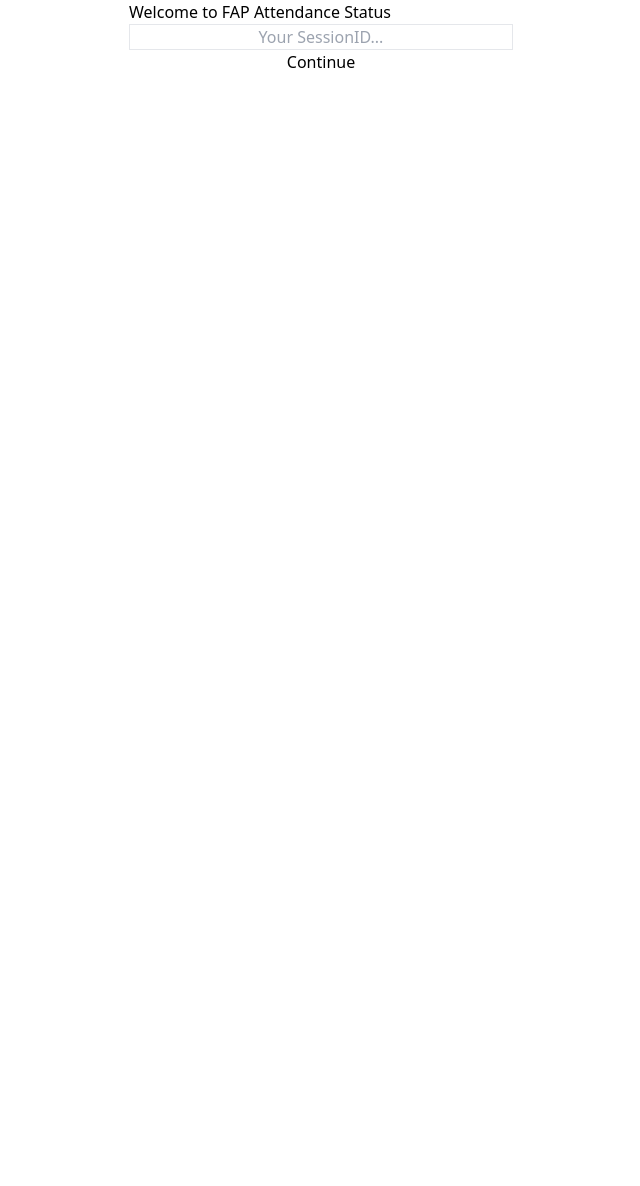
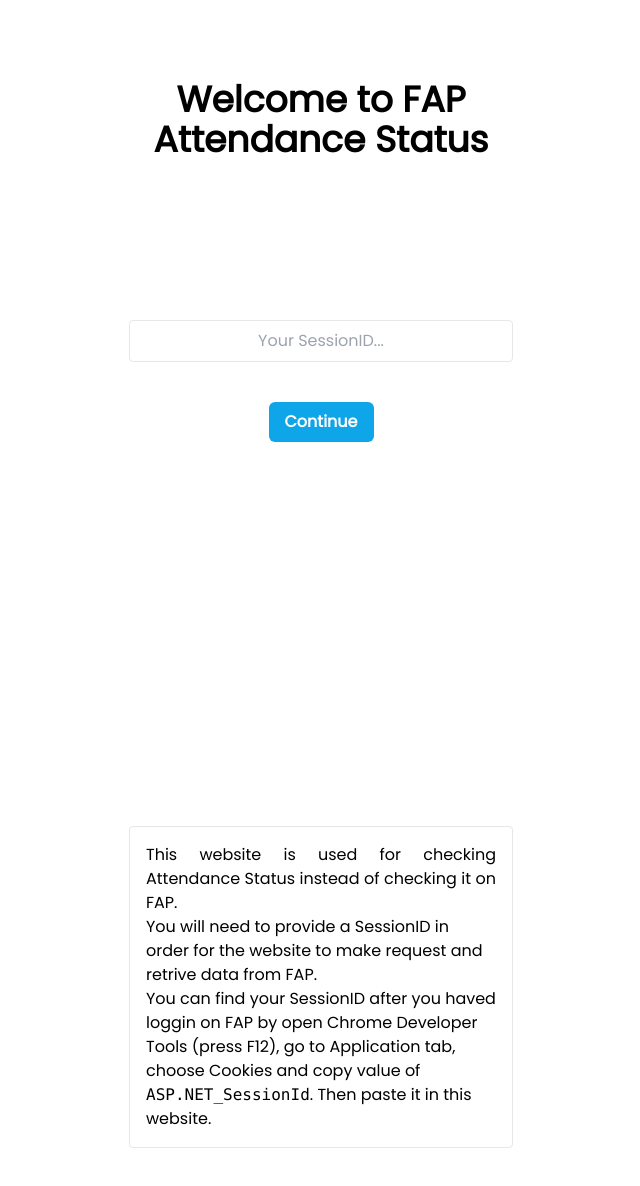
Before and after one commit to Kunniii/fap_attendance_status, a Vue app: page / in a window 1280 px wide. Shown: the whole page, without its empty margins (319-959 px from the left). Before the commit the page ends 800 px from the top, so only its background shows below. Built offline with nearby package versions, Linux system fonts and the light colour scheme.

Commit message:
version OK

```diff
--- a/src/App.vue
+++ b/src/App.vue
@@ -1,12 +1,13 @@
 <script setup>
-import Dashboard from "./views/dashboard.vue";
-import Login from "./views/login.vue";
+import Dashboard from "./views/Dashboard.vue";
+import Login from "./views/Login.vue";
 
 const sid = localStorage.getItem("sid");
 </script>
 
 <template>
-  <div class="w-96 mx-auto">
-    <Login />
+  <div class="mx-auto">
+    <Login v-if="!sid" />
+    <Dashboard v-else />
   </div>
 </template>
--- /dev/null
+++ b/src/components/Card.vue
@@ -0,0 +1,54 @@
+<script setup>
+const props = defineProps({
+  course: Object,
+});
+
+let report;
+
+function analyzeReport(report) {
+  let total = report.length;
+  let avaiablePercent = 0.2;
+  let availableAbsents = Math.floor(avaiablePercent * total);
+
+  let absents = 0;
+  for (let slot of report) {
+    if (slot["Attedance status"] == "Absent") {
+      absents++;
+    }
+  }
+  let absentPercent = Math.round((absents / total) * 100);
+  return { absentPercent, availableAbsents, absents };
+}
+
+function colorBasedOnPercent(percent) {
+  if (percent <= 5) {
+    return "hover:bg-green-500  hover:text-white hover:border-green-600 border-green-500";
+  }
+  if (percent <= 10) {
+    return "hover:bg-yellow-500  hover:text-white hover:border-yellow-600 border-yellow-500";
+  }
+  if (percent <= 15) {
+    return "hover:bg-orange-500  hover:text-white hover:border-orange-600 border-orange-500";
+  }
+  if (percent <= 20) {
+    return "hover:bg-red-500  hover:text-white hover:border-red-600 border-red-500";
+  }
+  return "hover:bg-black  hover:text-white border-black";
+}
+
+report = analyzeReport(props.course.reports);
+</script>
+
+<template>
+  <div
+    class="border-2 my-10 py-5 px-3 duration-200 ease-in-out"
+    :class="colorBasedOnPercent(report.absentPercent)"
+  >
+    <h1>{{ course.name }}</h1>
+    <hr class="my-4" />
+    <div class="flex justify-around">
+      <p>{{ report?.absentPercent }} %</p>
+      <p>{{ report?.absents }} / {{ report?.availableAbsents }}</p>
+    </div>
+  </div>
+</template>
--- /dev/null
+++ b/src/components/Term.Vue
@@ -0,0 +1,6 @@
+<script setup>
+const props = defineProps({
+  data: Object,
+});
+</script>
+<template></template>
--- a/src/style.css
+++ b/src/style.css
@@ -1,3 +1,4 @@
+@import url("https://fonts.googleapis.com/css2?family=Poppins&display=swap");
 @tailwind base;
 @tailwind components;
 @tailwind utilities;
--- a/src/views/Dashboard.vue
+++ b/src/views/Dashboard.vue
@@ -1,3 +1,48 @@
-<script setup></script>
+<script setup>
+import Card from "../components/Card.vue";
+import axios from "axios";
+import { ref } from "vue";
 
-<template></template>
+let apiData = ref(null);
+let sid = localStorage.getItem("sid");
+
+const logout = () => {
+  localStorage.removeItem("sid");
+  window.location.reload();
+};
+
+axios
+  .post(
+    "https://fapapi.cyclic.app/attendance",
+    { id: sid },
+    {
+      headers: {
+        accept: "application/json",
+        "content-type": "application/json",
+      },
+    }
+  )
+  .then((res) => (apiData.value = res.data.data));
+</script>
+
+<template>
+  <div class="w-96 mx-auto">
+    <button
+      class="fixed text-sm top-1 left-1 border-4 border-red-500 font-bold text-white rounded-lg"
+      @click="logout"
+    >
+      ❌
+    </button>
+
+    <h1 class="text-center font-bold pt-24 text-3xl">
+      {{ apiData?.terms.current }}
+    </h1>
+    <div class="grid grid-cols-1 pt-20">
+      <Card
+        v-for="course in apiData?.reports"
+        :key="course.name"
+        :course="course"
+      />
+    </div>
+  </div>
+</template>
--- a/src/views/Login.vue
+++ b/src/views/Login.vue
@@ -4,19 +4,50 @@ import { ref } from "vue";
 let sid = ref("");
 const handleLoginClick = () => {
   console.log(sid.value);
+  if (!sid.value) {
+    return;
+  }
+  localStorage.setItem("sid", sid.value);
 };
 </script>
 
 <template>
-  <div class="flex flex-col justify-center">
-    <h1>Welcome to FAP Attendance Status</h1>
+  <div class="w-96 mx-auto">
+    <h1 class="font-bold text-center my-20 text-4xl">
+      Welcome to FAP Attendance Status
+    </h1>
+    <form class="mt-40 flex flex-col justify-center">
+      <input
+        class="text-center border rounded focus:border-2 w-96 mx-auto py-2 mb-10 focus:outline-none"
+        type="text"
+        placeholder="Your SessionID..."
+        v-model="sid"
+      />
+      <button
+        class="bg-sky-500 font-bold text-white w-fit px-4 py-2 rounded-md mx-auto"
+        @click="handleLoginClick"
+      >
+        Continue
+      </button>
+    </form>
 
-    <input
-      class="text-center border"
-      type="text"
-      placeholder="Your SessionID..."
-      v-model="sid"
-    />
-    <button @click="handleLoginClick">Continue</button>
-  </div>
+    <footer class="my-10">
+
+    <div class="mt-96 border p-4 rounded">
+      <p class="text-justify">
+        This website is used for checking Attendance Status instead of checking
+        it on FAP.
+      </p>
+      <p>
+        You will need to provide a SessionID in order for the website to make
+        request and retrive data from FAP.
+      </p>
+      <p>
+        You can find your SessionID after you haved loggin on FAP by open Chrome
+        Developer Tools (press F12), go to Application tab, choose Cookies and
+        copy value of <pre class="inline">ASP.NET_SessionId</pre>. Then paste it in this website.
+      </p>
+    </div>
+    </footer>
+</div>
 </template>
--- a/tailwind.config.cjs
+++ b/tailwind.config.cjs
@@ -1,11 +1,12 @@
 /** @type {import('tailwindcss').Config} */
 module.exports = {
-  content: [
-    "./index.html",
-    "./src/**/*.{vue,js,ts,jsx,tsx}",
-  ],
+  content: ["./index.html", "./src/**/*.{vue,js,ts,jsx,tsx}"],
   theme: {
+    fontFamily: {
+      sans: ["Poppins"],
+    },
     extend: {},
   },
   plugins: [],
-}
+  important: true,
+};
```
